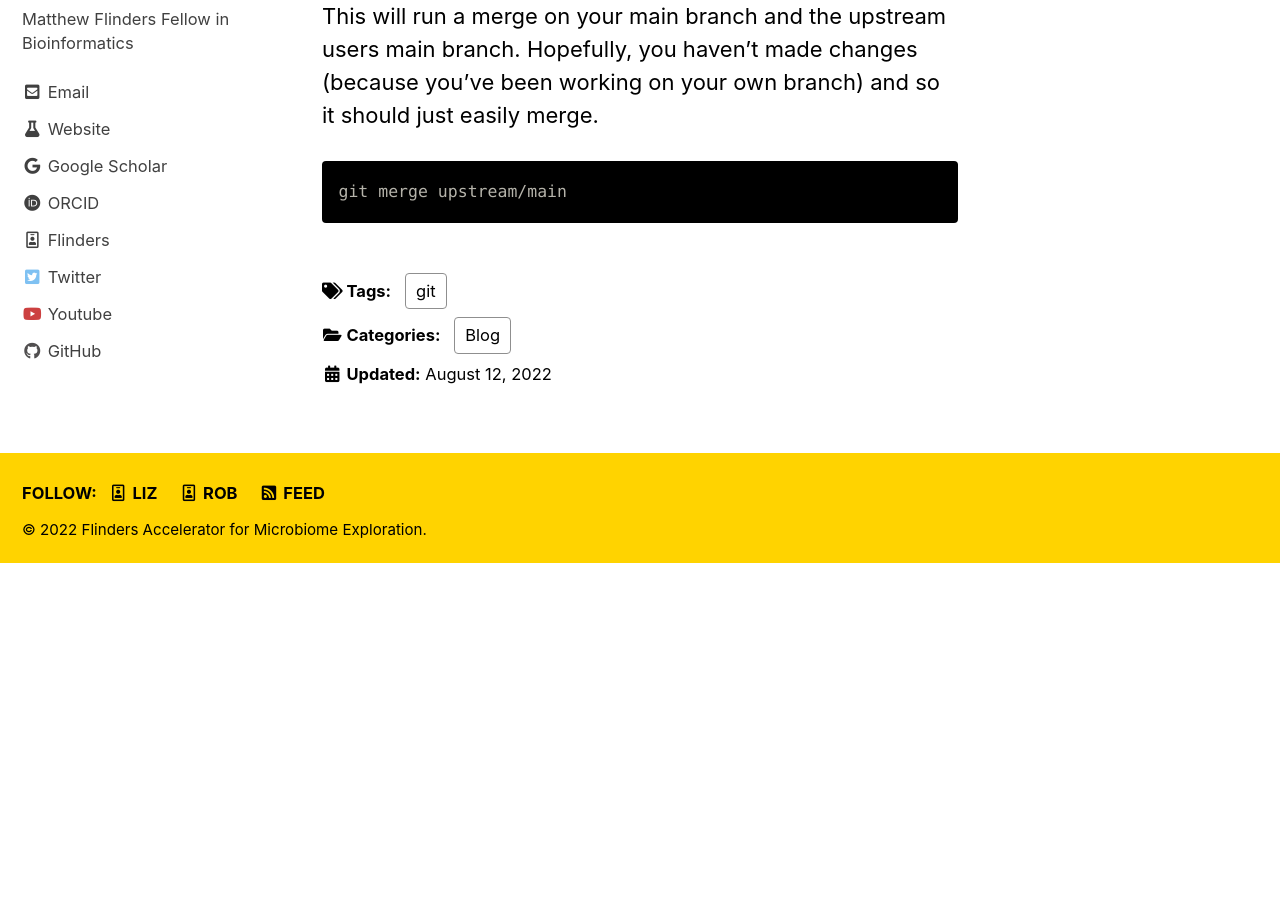
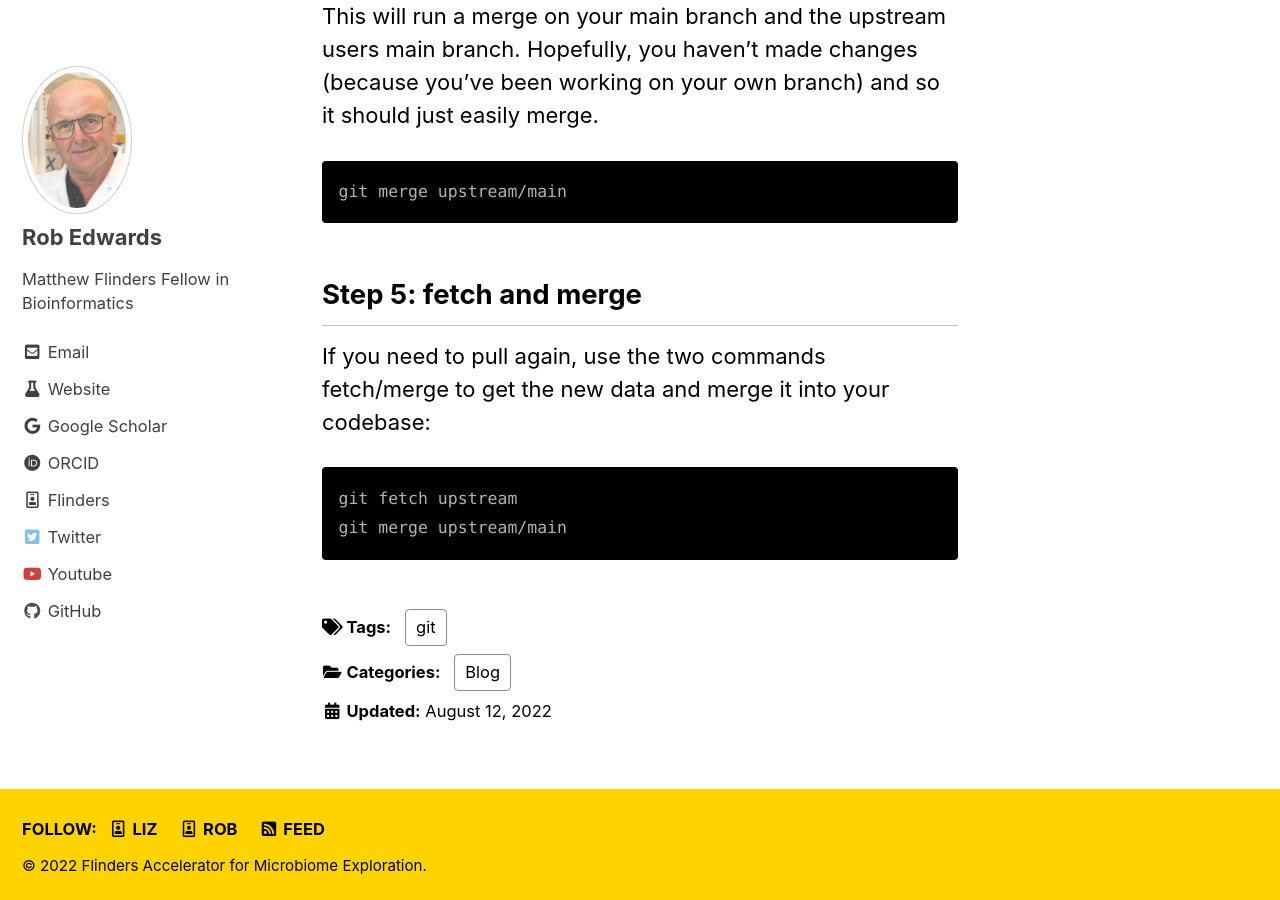
Before and after one commit to FlindersFAME/fame.github.io, a Jekyll site: the page built from Blog/_posts/2022-08-12-git_upstream.md, in a window 1280 px wide and 900 px high, scrolled down 2140 px. Built offline with Jekyll 4.4.1, drawn with Linux system fonts in a browser that asks for light colours; cached includes are drawn as plain includes; before the commit the page ends 2704 px from its top, so only the background shows below that.

Commit message:
how to update code upstream in your merge

````diff
--- a/Blog/_posts/2022-08-12-git_upstream.md
+++ b/Blog/_posts/2022-08-12-git_upstream.md
@@ -67,3 +67,12 @@
 ```
 git merge upstream/main
 ```
+
+## Step 5: fetch and merge
+
+If you need to pull again, use the two commands fetch/merge to get the new data and merge it into your codebase:
+
+```
+git fetch upstream
+git merge upstream/main
+```
````
